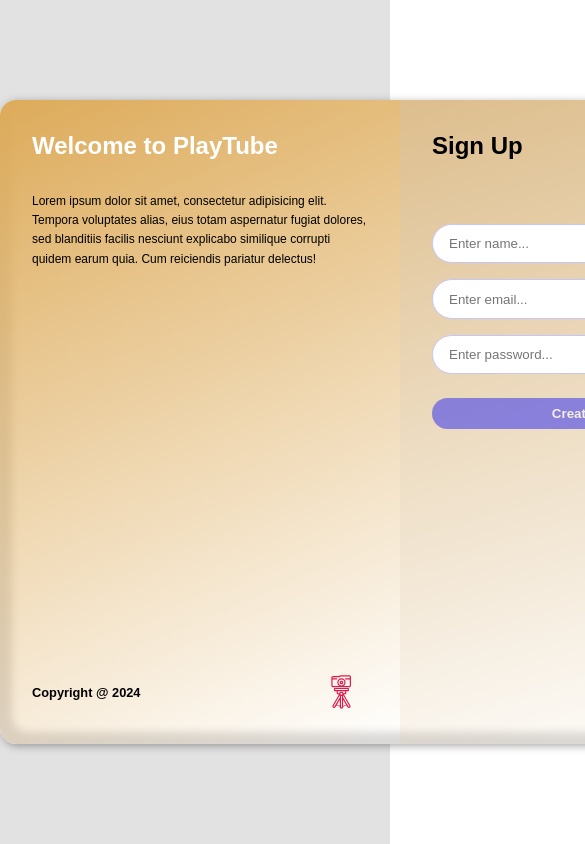
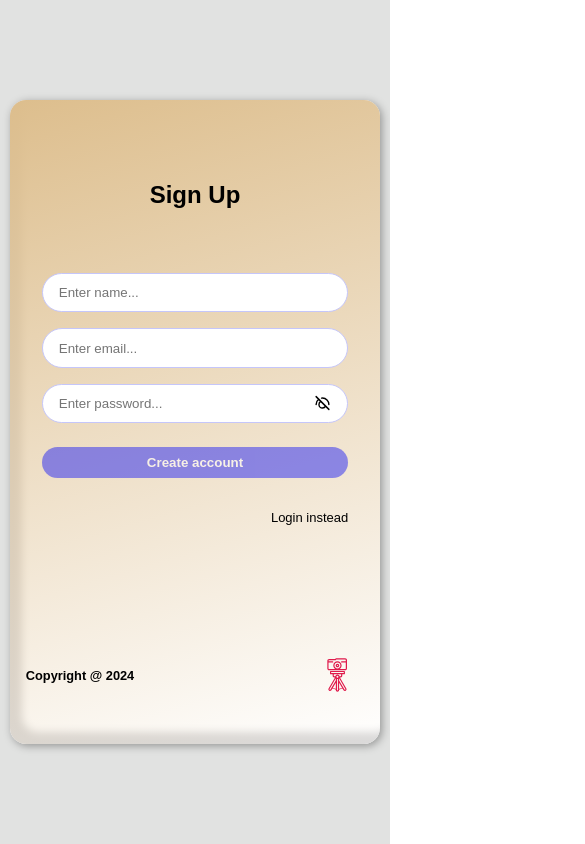
Before and after one commit to somnath-official/clone-youtube, a React (Vite) app in the folder frontend/: page / in a window 390 px wide. Shown: the top 844 px of the page, 585 px wide, since content can reach past the window. Built offline with nearby package versions, Linux system fonts and the light colour scheme.

Commit message:
Responsive UI done

```diff
--- a/frontend/src/assets/scss/modules/auth.scss
+++ b/frontend/src/assets/scss/modules/auth.scss
@@ -53,6 +53,8 @@
 
         .right {
             background-image: linear-gradient(164deg, #ddbe8d, transparent);
+            display: flex;
+            flex-direction: column;
 
             .form-header {
                 display: flex;
@@ -156,6 +158,48 @@
                     }
                 }
             }
+
+            footer {
+                display: flex;
+                justify-content: space-between;
+                align-items: center;
+                padding: 0px 1rem;
+                display: none;
+
+                .copyright-text {
+                    font-size: 0.8rem;
+                    font-weight: 600;
+                }
+
+                img {
+                    width: 40px;
+                }
+            }
         }
     }
 }
+
+@media screen and (max-width: 600px) {
+    .auth-container {
+        .auth-card {
+            grid-template-columns: 1fr;
+            width: 95%;
+
+            .left {
+                display: none;
+            }
+
+            .right {
+                justify-content: space-around;
+
+                .form-header {
+                    justify-content: center;
+                }
+
+                footer {
+                    display: flex;
+                }
+            }
+        }
+    }
+}
--- a/frontend/src/pages/auth/Register.tsx
+++ b/frontend/src/pages/auth/Register.tsx
@@ -70,6 +70,7 @@ export const Register = () => {
           </footer>
         </div>
         <div className="right">
+          <div>
             <div className='form-header'>
               <h2>Sign Up</h2>
             </div>
@@ -142,6 +143,12 @@ export const Register = () => {
               </div>
             </div>
           </div>
+
+          <footer>
+            <span className='copyright-text'>Copyright @ 2024</span>
+            <img src={Logo} />
+          </footer>
+        </div>
       </div>
     </div>
   )
```
Also changed, not shown: frontend/src/pages/auth/Login.tsx (+7 -0 lines). Lines whose indentation alone changed are shown as unchanged.
